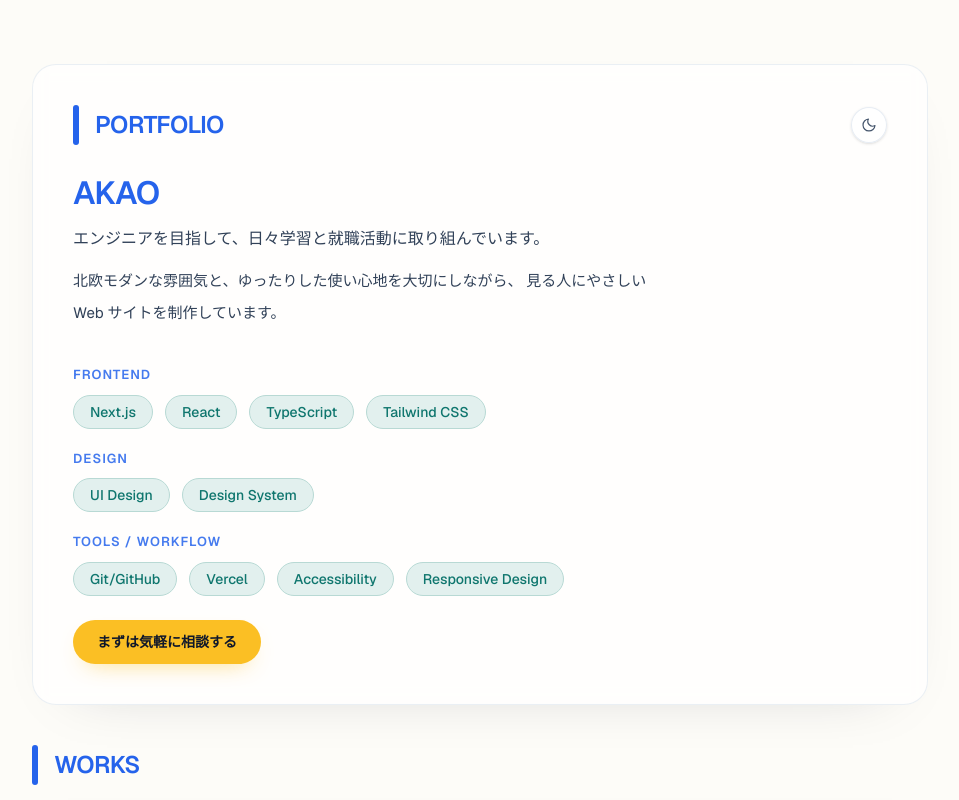
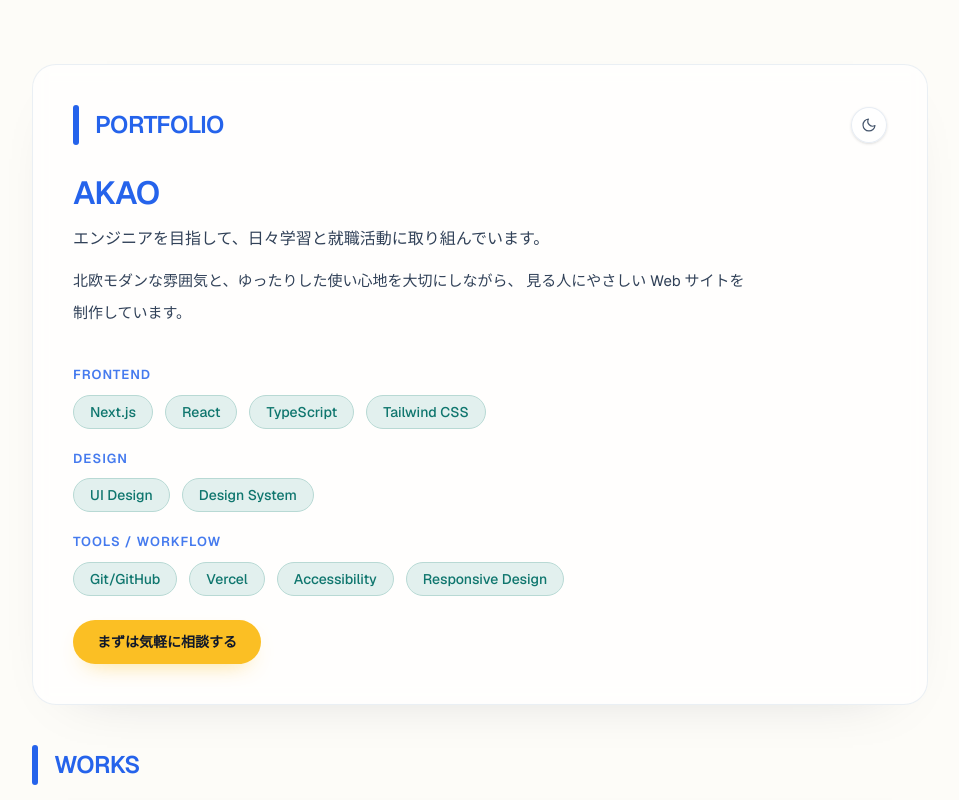
Before and after one commit to AKAO002/portfolio_AKAO, a Next.js app: page / in a window 1280 px wide. Shown: the top 800 px of the page, without its empty margins (160-1119 px from the left). Built offline with nearby package versions, Linux system fonts and the light colour scheme; no server answers.

Commit message:
fix: スマホ表示調整

```diff
--- a/src/app/globals.css
+++ b/src/app/globals.css
@@ -7,6 +7,8 @@
   --color-sub-strong: #0f766e;
   --color-accent: #fbbf24;
   --color-text: #334155;
+  --theme-transition-duration: 380ms;
+  --theme-transition-ease: cubic-bezier(0.22, 1, 0.36, 1);
 
   --background: var(--color-base);
   --foreground: var(--color-text);
@@ -35,6 +37,30 @@ body {
   color: var(--foreground);
   font-family: var(--font-sans), Arial, Helvetica, sans-serif;
   transition:
-    background-color 240ms ease,
-    color 240ms ease;
+    background-color var(--theme-transition-duration)
+      var(--theme-transition-ease),
+    color var(--theme-transition-duration) var(--theme-transition-ease);
 }
+
+@media (prefers-reduced-motion: no-preference) {
+  body,
+  section,
+  article,
+  a,
+  button,
+  input,
+  textarea,
+  span,
+  p,
+  h1,
+  h2,
+  h3,
+  label {
+    transition:
+      background-color var(--theme-transition-duration)
+        var(--theme-transition-ease),
+      color var(--theme-transition-duration) var(--theme-transition-ease),
+      border-color var(--theme-transition-duration) var(--theme-transition-ease),
+      box-shadow var(--theme-transition-duration) var(--theme-transition-ease);
+  }
+}
--- a/src/app/page.tsx
+++ b/src/app/page.tsx
@@ -70,7 +70,7 @@ export default function Home() {
           <p className="text-base font-medium text-slate-700 dark:text-slate-200">
             エンジニアを目指して、日々学習と就職活動に取り組んでいます。
           </p>
-          <p className="max-w-[36ch] text-[15px] leading-8 text-slate-700 [text-wrap:pretty] [word-break:keep-all] dark:text-slate-200 sm:max-w-2xl">
+          <p className="max-w-[36ch] text-[15px] leading-8 text-slate-700 [text-wrap:pretty] break-words whitespace-pre-wrap dark:text-slate-200 sm:max-w-2xl">
             北欧モダンな雰囲気と、ゆったりした使い心地を大切にしながら、
             見る人にやさしい Web サイトを制作しています。
           </p>
@@ -80,7 +80,7 @@ export default function Home() {
           <div className="flex flex-col gap-4.5 sm:gap-5">
             {skillGroups.map((group) => (
               <div key={group.category} className="flex flex-col gap-2.5">
-                <p className="text-[13px] font-semibold uppercase tracking-[0.08em] text-[var(--color-main)]/85 dark:text-blue-300/90">
+                <p className="max-w-full text-[13px] font-semibold uppercase tracking-[0.08em] text-[var(--color-main)]/85 break-words whitespace-pre-wrap dark:text-blue-300/90">
                   {group.category}
                 </p>
                 <div className="flex flex-wrap gap-2.5 sm:gap-3">
@@ -141,7 +141,7 @@ export default function Home() {
         className="mx-auto mt-8 flex w-full max-w-4xl scroll-mt-8 flex-col gap-4 rounded-3xl border border-slate-200/70 bg-white/70 p-8 shadow-[0_20px_60px_-45px_rgba(15,23,42,0.25)] backdrop-blur-sm dark:border-slate-700/80 dark:bg-slate-900/65 dark:shadow-[0_22px_60px_-45px_rgba(2,6,23,0.85)] sm:mt-10 sm:gap-5 sm:p-10"
       >
         <SectionTitle>CONTACT</SectionTitle>
-        <p className="max-w-[36ch] text-[15px] leading-8 text-slate-700 [text-wrap:pretty] [word-break:keep-all] dark:text-slate-200 sm:max-w-2xl">
+        <p className="max-w-[36ch] text-[15px] leading-8 text-slate-700 [text-wrap:pretty] break-words whitespace-pre-wrap dark:text-slate-200 sm:max-w-2xl">
           お仕事のご相談やポートフォリオについてのフィードバックなど、
           お気軽にメッセージをください。折り返しご連絡します。
         </p>
--- a/src/components/SkillTag.tsx
+++ b/src/components/SkillTag.tsx
@@ -6,7 +6,7 @@ type SkillTagProps = {
 export function SkillTag({ label, className = "" }: SkillTagProps) {
   return (
     <span
-      className={`inline-flex items-center rounded-full border border-[color-mix(in_oklab,var(--color-sub)_35%,white)] bg-[color-mix(in_oklab,var(--color-sub)_14%,white)] px-4 py-1.5 text-sm font-medium text-[var(--color-sub-strong)] dark:border-[color-mix(in_oklab,var(--color-sub)_30%,black)] dark:bg-[color-mix(in_oklab,var(--color-sub)_22%,black)] ${className}`}
+      className={`inline-flex max-w-full items-center rounded-full border border-[color-mix(in_oklab,var(--color-sub)_35%,white)] bg-[color-mix(in_oklab,var(--color-sub)_14%,white)] px-4 py-1.5 text-sm font-medium text-[var(--color-sub-strong)] break-words whitespace-pre-wrap dark:border-[color-mix(in_oklab,var(--color-sub)_30%,black)] dark:bg-[color-mix(in_oklab,var(--color-sub)_22%,black)] ${className}`}
     >
       {label}
     </span>
```
